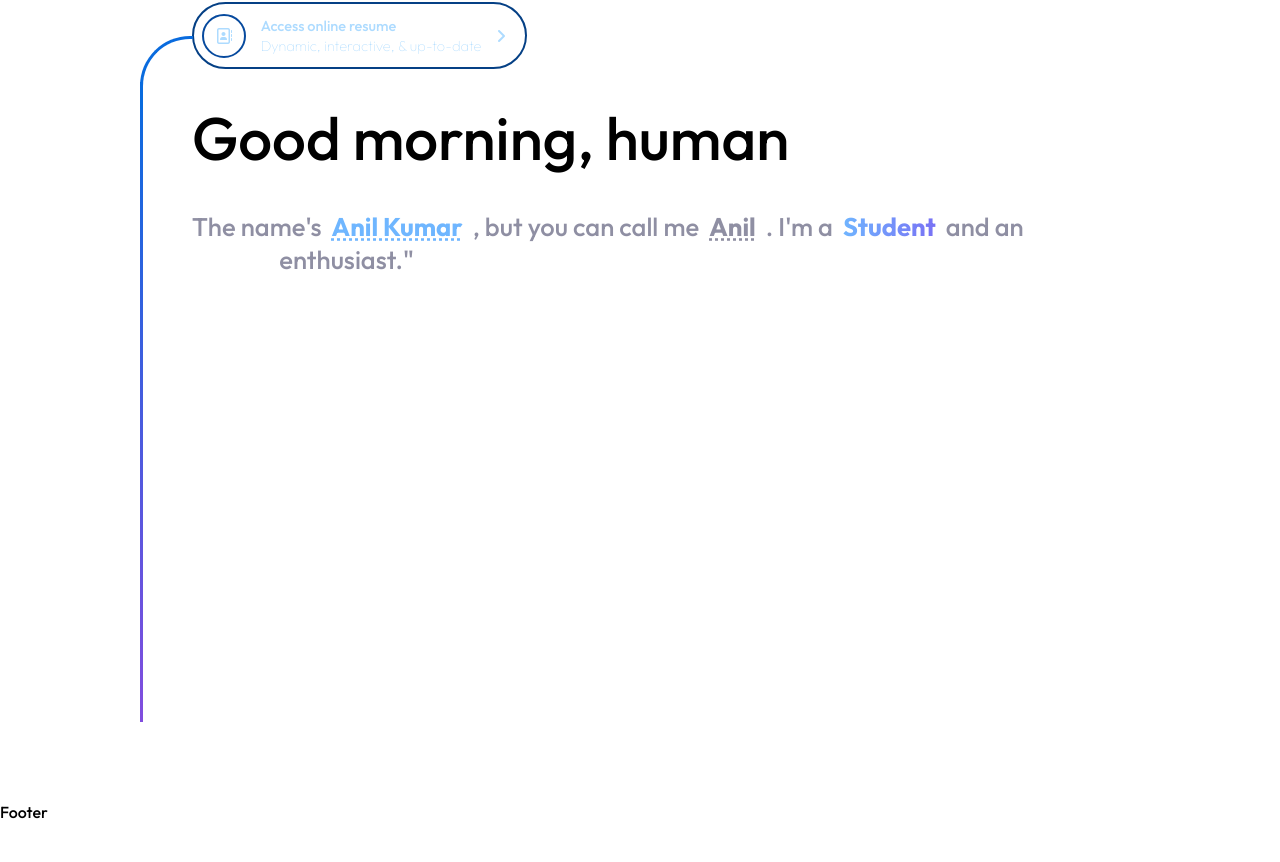
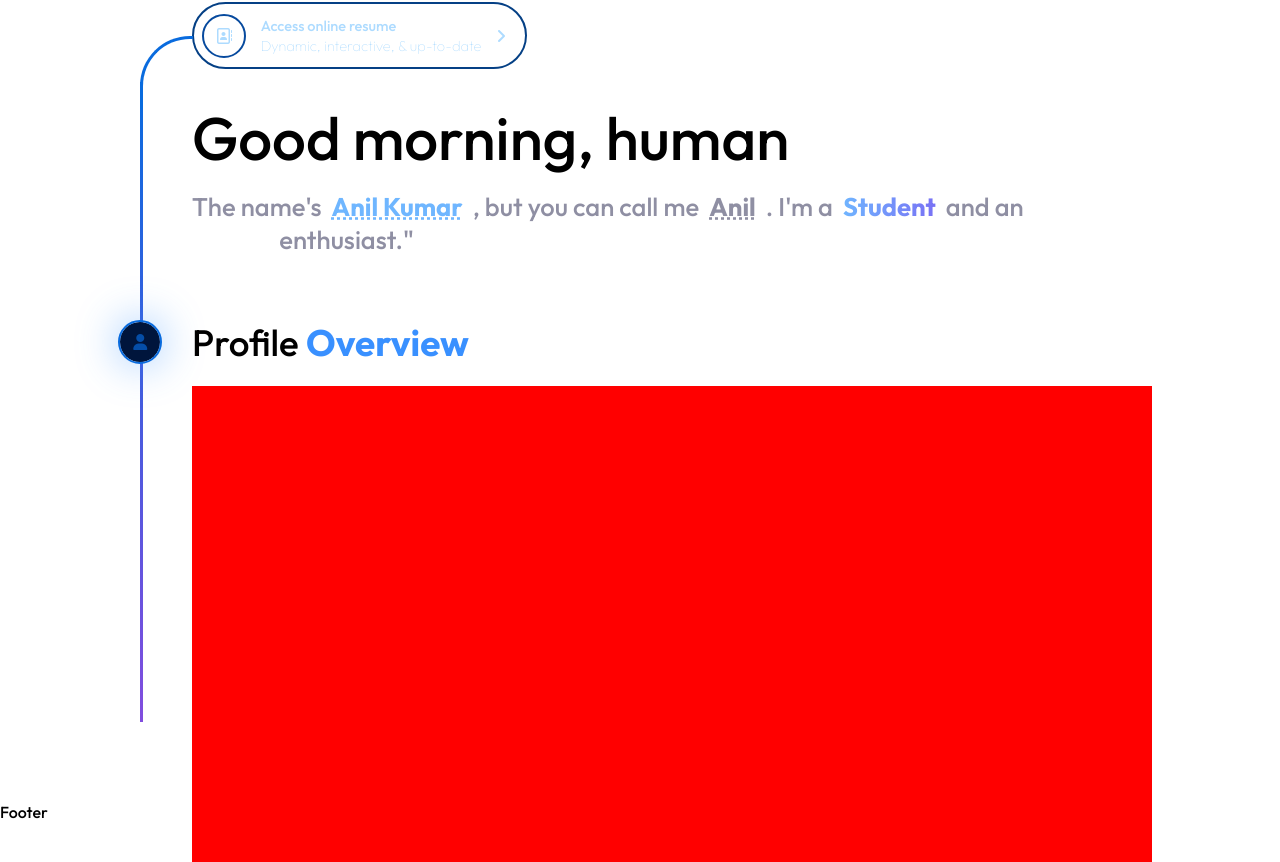
Before and after one commit to anil-02k/Portpolio, a React (Vite) app: page / in a window 1280 px wide. Shown: the part 818-1680 px from the top of the page. Built offline with nearby package versions, Linux system fonts and the light colour scheme; a web font is replaced by a local one.

Commit message:
issue solving push

```diff
--- a/src/components/Footer/Footer.css
+++ b/src/components/Footer/Footer.css
@@ -1,6 +1,6 @@
 
 .footerMain{
-    height: 100vh;
+    min-height: 100vh;
     width: 100%;
     /* background-color: red */
     -webkit-transition: background-color 0.3s, color 0.3s;
--- a/src/components/Timeline/Timeline.css
+++ b/src/components/Timeline/Timeline.css
@@ -1,9 +1,19 @@
+:root {
+    --primary-color: #054DA7;
+    --secondary-color: #ADDBFF;
+    --dark-bg: #00153C;
+    --light-bg: #DDF1FF;
+  }
 .timelineMain{
     min-height: 100vh;
     width: 100%;
-    /* display: flex; */
-    /* justify-content: center; */
+    display: flex;
+    justify-content: center;
+}
+.tm{
     position: relative;
+    min-height: 100vh;
+    width: 100%;
 }
 .rIcon a::before{
     content: "";
@@ -39,7 +49,7 @@
     left: calc(15%);
 }
 
-h2{
+.wish h2{
     font-size: 3.75em;
     margin-block-start: 0.83em;
     margin-block-end: 0.23em;
@@ -47,17 +57,17 @@ h2{
     margin-inline-end: 0px;
 }
 
-h4{
+.wish h4{
     color: #8f8fa3;
     font-size: 1.6em;
-    margin-block-start: 1.33em;
+    margin-block-start: 0.33em;
     margin-block-end: 1.33em;
     margin-inline-start: 0px;
     margin-inline-end: 0px;
 
 }
 
-h4 .nam{
+.wish h4 .nam{
     margin: 10px;
     display: inline;
     color: #6fb6ff ;
@@ -70,7 +80,7 @@ h4 .nam:hover{
 
 }
 
-h4 .stu {
+.wish h4 .stu {
     background: linear-gradient(90deg, #6fb6ff, #7873f5, #6fb6ff);
     background-size: 200% 200%;
     -webkit-background-clip: text;
@@ -88,19 +98,65 @@ h4 .stu {
 
 
 
-h4 .na{
+.wish h4 .na{
   font-weight: bold;
   color: #8f8fa3;
   text-decoration: underline dotted;
   margin: 10px;
 }
 
-h4 .na:hover{
+.wish h4 .na:hover{
     text-decoration:underline;
 }
 
-h4 .op{
+.wish h4 .op{
     margin: 10px;
     color: white;
     font-weight: bold;
 }
+
+
+
+.poi {
+    width: 2.5rem;
+    height: 2.5rem;
+    display: flex;
+    align-items: center;
+    justify-content: center;
+    border-radius: 50%;
+    color: var(--primary-color, #054DA7); /* Primary text color */
+    background: var(--dark-bg, #DDF1FF); /* Dark BG with fallback */
+    position: absolute;
+    left: calc(15% - 51.7px);
+    top: 40%;
+    transform: translateX(-50%);
+    border: none;
+    outline: rgb(9, 107, 222) solid 2px;
+    box-shadow: rgba(57, 144, 255, 0.4) 0px 0px 40px 5px;
+  }
+
+
+  .pon{
+    position: absolute;
+    top: 39.6%;
+    left: calc(15%);
+  }
+
+  .pon h2{
+    font-size: 2.3em;
+  }
+
+  .pon h2 span{
+    display: inline;
+    color: #3990FF;
+    font-weight: bold;
+  }
+
+  .terminal{
+    height: 69%;
+    width: 75%;
+    background: red;
+    position: absolute;
+    top:48%;
+    left: 15%;
+  }
--- a/src/components/Timeline/Timeline.jsx
+++ b/src/components/Timeline/Timeline.jsx
@@ -4,22 +4,24 @@ import Ricon from '../Ricon/Ricon'
 
 const Timeline = () => {
 
-  const getGreeting=()=>{
-    const hour=new Date().getHours();
+  const getGreeting = () => {
+    const hour = new Date().getHours();
 
-    if(hour<12){
+    if (hour < 12) {
       return "Good morning, human"
     }
-    else if(hour<18){
+    else if (hour < 18) {
       return "Good afternoon, human"
     }
-    else{
+    else {
       return "Good evening, human"
     }
   }
 
   return (
     <div className='timelineMain'>
+      <div className='tm'>
+
         <div className='timeline'>
         </div>
         <div className='rIcon'>
@@ -42,6 +44,16 @@ const Timeline = () => {
           </h4>
 
         </div>
+        <div className="poi">
+          <i class="fa-solid fa-user"></i>
+        </div>
+        <div className='pon'>
+          <h2>Profile <span>Overview</span></h2>
+        </div>
+        <div className='terminal'>
+
+        </div>
+      </div>
     </div>
   )
 }
```
Also changed, not shown: src/index.css (line endings or trailing spaces). Lines whose indentation alone changed are shown as unchanged.
